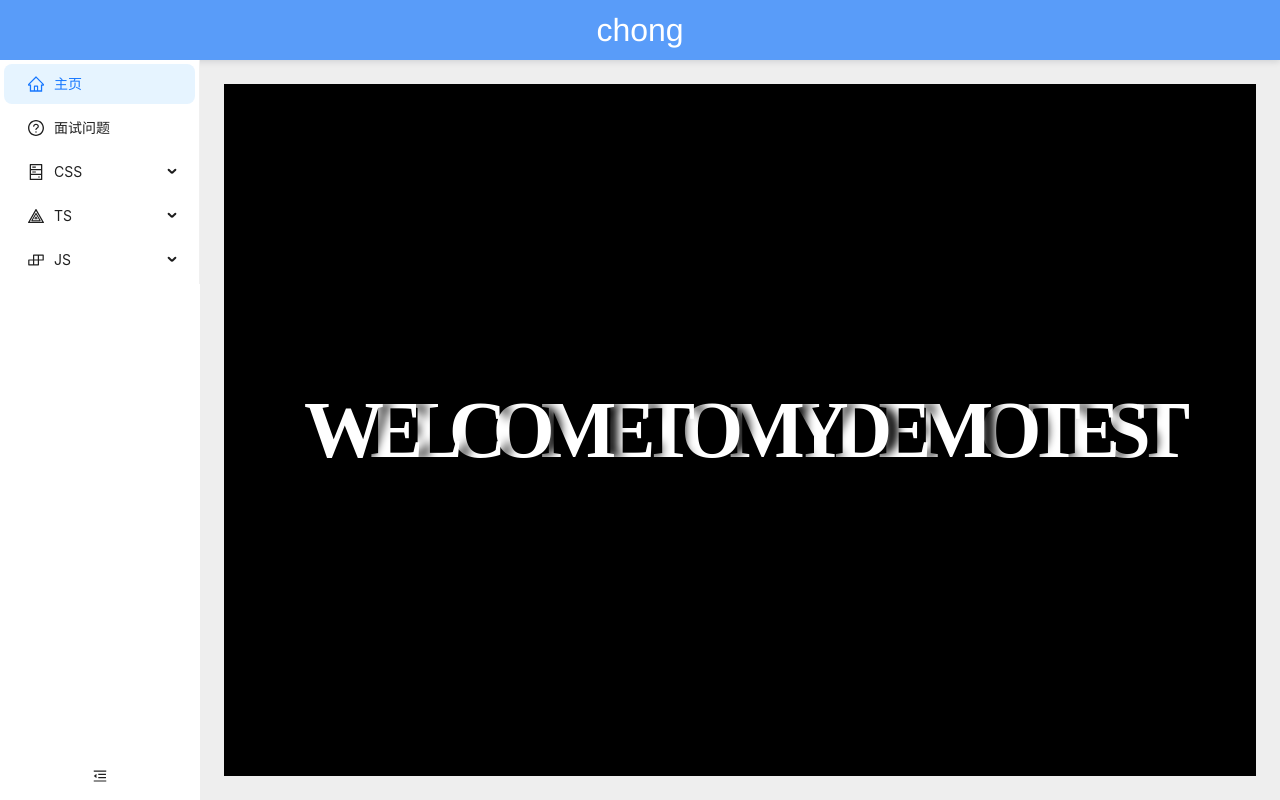
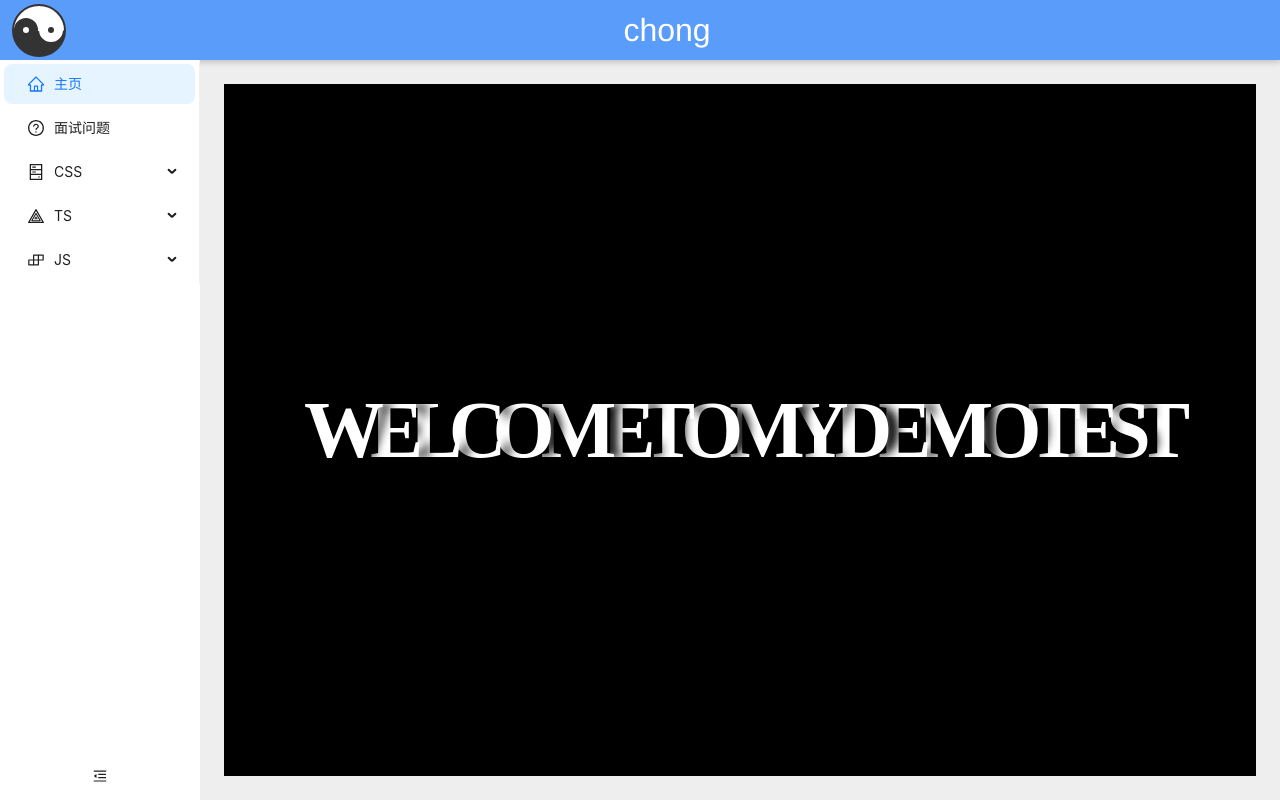
Before and after one commit to tbMakerXzj/myPrograme, a React (Create React App) app: page /#/dashboard in a window 1280 px wide. Built offline with nearby package versions, Linux system fonts and the light colour scheme.

Commit message:
fix: css test

```diff
--- a/src/pages/component/layoutCom/Header/index.css
+++ b/src/pages/component/layoutCom/Header/index.css
@@ -1,8 +1,8 @@
 .headerWrapper {
   height: 60px;
-  box-shadow: 0px 2px 6px 0px rgba(0, 21, 41, 0.12);
+  box-shadow: 0px 3px 5px 0px rgba(0, 0, 0, 0.16);
   display: flex;
-  justify-content: center;
+  /* justify-content: center; */
   align-items: center;
   font-size: 32px;
   color: #fff;
@@ -12,4 +12,85 @@
   top: 0;
   left: 0;
   width: 100%;
+  text-align: center;
+  padding: 0 12px;
 }
+
+.center{
+  margin: 0 auto;
+}
+
+.space-invader {
+  /* Modify size here: */
+  --block-size: 5px;
+
+  box-shadow: 0 0 0 var(--block-size) #333,
+  0 var(--block-size) 0 var(--block-size) #333,
+  calc(var(--block-size) * -2.5) calc(var(--block-size) * 1.5) 0 calc(var(--block-size) * .5) #333,
+  calc(var(--block-size) * 2.5) calc(var(--block-size) * 1.5) 0 calc(var(--block-size) * .5) #333,
+  calc(var(--block-size) * -3) calc(var(--block-size) * -3) 0 0 #333,
+  calc(var(--block-size) * 3) calc(var(--block-size) * -3) 0 0 #333,
+  calc(var(--block-size) * -2) calc(var(--block-size) * -2) 0 0 #333,
+  calc(var(--block-size) * 2) calc(var(--block-size) * -2) 0 0 #333,
+  calc(var(--block-size) * -3) calc(var(--block-size) * -1) 0 0 #333,
+  calc(var(--block-size) * -2) calc(var(--block-size) * -1) 0 0 #333,
+  calc(var(--block-size) * 2) calc(var(--block-size) * -1) 0 0 #333,
+  calc(var(--block-size) * 3) calc(var(--block-size) * -1) 0 0 #333,
+  calc(var(--block-size) * -4) 0 0 0 #333,
+  calc(var(--block-size) * -3) 0 0 0 #333,
+  calc(var(--block-size) * 3) 0 0 0 #333,
+  calc(var(--block-size) * 4) 0 0 0 #333,
+  calc(var(--block-size) * -5) var(--block-size) 0 0 #333,
+  calc(var(--block-size) * -4) var(--block-size) 0 0 #333,
+  calc(var(--block-size) * 4) var(--block-size) 0 0 #333,
+  calc(var(--block-size) * 5) var(--block-size) 0 0 #333,
+  calc(var(--block-size) * -5) calc(var(--block-size) * 2) 0 0 #333,
+  calc(var(--block-size) * 5) calc(var(--block-size) * 2) 0 0 #333,
+  calc(var(--block-size) * -5) calc(var(--block-size) * 3) 0 0 #333,
+  calc(var(--block-size) * -3) calc(var(--block-size) * 3) 0 0 #333,
+  calc(var(--block-size) * 3) calc(var(--block-size) * 3) 0 0 #333,
+  calc(var(--block-size) * 5) calc(var(--block-size) * 3) 0 0 #333,
+  calc(var(--block-size) * -2) calc(var(--block-size) * 4) 0 0 #333,
+  calc(var(--block-size) * -1) calc(var(--block-size) * 4) 0 0 #333,
+  var(--block-size) calc(var(--block-size) * 4) 0 0 #333,
+  calc(var(--block-size) * 2) calc(var(--block-size) * 4) 0 0 #333;
+  background: #333;
+  width: var(--block-size);
+  height: var(--block-size);
+  overflow: hidden;
+}
+.yin-yang {
+  width: 50px;
+  box-sizing: content-box;
+  height: 25px;
+  background: #fff;
+  border-color: #333;
+  border-style: solid;
+  border-width: 2px 2px 26px 2px;
+  border-radius: 100%;
+  position: relative;
+}
+.yin-yang:before {
+  content: "";
+  position: absolute;
+  top: 50%;
+  left: 0;
+  background: #fff;
+  border: 9.4px solid #333;
+  border-radius: 100%;
+  width: 6.25px;
+  height: 6.25px;
+  box-sizing: content-box;
+}
+.yin-yang:after {
+  content: "";
+  position: absolute;
+  top: 50%;
+  left: 50%;
+  background: #333;
+  border: 9.4px solid #fff;
+  border-radius: 100%;
+  width: 6.25px;
+  height: 6.25px;
+  box-sizing: content-box;
+}
--- a/src/pages/component/layoutCom/Header/index.tsx
+++ b/src/pages/component/layoutCom/Header/index.tsx
@@ -1,7 +1,12 @@
 import React from "react";
 import "./index.css";
 const Header: React.FC = () => {
-  return <div className="headerWrapper">chong</div>;
+  return (
+    <div className="headerWrapper">
+      <div className="yin-yang" />
+      <div className="center">chong</div>
+    </div>
+  );
 };
 
 export default Header;
--- a/src/pages/cssFolder/css2/index.tsx
+++ b/src/pages/cssFolder/css2/index.tsx
@@ -1,31 +1,38 @@
-import React from 'react';
-
-// import ModuleWrapper from "@/pages/component/moduleWrapper";
-import style from './index.module.css';
-import ModuleWrapper from '@/pages/component/moduleWrapper';
-import bigImg from '@/pages/assets/1.png';
-import smallImg from '@/pages/assets/2.jpg';
+import React from "react";
+import style from "./index.module.css";
+import ModuleWrapper from "@/pages/component/moduleWrapper";
+import bigImg from "@/pages/assets/1.png";
+import smallImg from "@/pages/assets/2.jpg";
 
 const Css2Component = () => {
+  const a = new Boolean(true);
+  const b: boolean = true;
+  console.log(a === b);
   return (
     <>
       <ModuleWrapper width={450}>
+        <div className="space-invader" />
+
         <h2>多行文本溢出</h2>
         <p className={style.single}>
-          Lorem ipsum dolor sit amet consectetur adipisicing elit. Officiis labore corporis similique quos necessitatibus voluptatem
-          cupiditate fugiat deleniti earum omnis! Quidem eum dignissimos obcaecati officia ratione eius aut quis placeat tempora earum,
-          exercitationem voluptatibus ducimus iste itaque error nobis. Deleniti minus fugit sint dolores corrupti itaque, doloremque atque
-          distinctio repudiandae debitis laborum laudantium consequatur voluptatum inventore voluptate perspiciatis quas ea! Itaque illo
-          officiis magnam natus, corrupti commodi ipsa quia eius cum laudantium cumque dicta, saepe in a quod ea sed? Doloremque blanditiis
-          at voluptatibus iste expedita ut eius quaerat officiis deleniti hic quo labore eligendi, quod dolorum numquam optio quisquam?
+          Lorem ipsum dolor sit amet consectetur adipisicing elit. Officiis labore corporis similique quos
+          necessitatibus voluptatem cupiditate fugiat deleniti earum omnis! Quidem eum dignissimos obcaecati officia
+          ratione eius aut quis placeat tempora earum, exercitationem voluptatibus ducimus iste itaque error nobis.
+          Deleniti minus fugit sint dolores corrupti itaque, doloremque atque distinctio repudiandae debitis laborum
+          laudantium consequatur voluptatum inventore voluptate perspiciatis quas ea! Itaque illo officiis magnam natus,
+          corrupti commodi ipsa quia eius cum laudantium cumque dicta, saepe in a quod ea sed? Doloremque blanditiis at
+          voluptatibus iste expedita ut eius quaerat officiis deleniti hic quo labore eligendi, quod dolorum numquam
+          optio quisquam?
         </p>
         <p className={style.multi}>
-          Lorem ipsum dolor sit amet consectetur adipisicing elit. Autem nihil quibusdam quod quo nesciunt asperiores nisi quae molestias
-          laudantium, doloribus veritatis neque saepe nemo rerum non laboriosam ipsam? Dolore quisquam, ea ullam cum exercitationem mollitia
-          provident. Recusandae enim aperiam minus neque praesentium soluta debitis eveniet ullam dicta, cum repellat provident voluptas.
-          Quisquam voluptatibus veritatis eos! Architecto saepe, modi possimus ea vitae aperiam temporibus sed dolorem, quae minus labore.
-          Et ab libero non incidunt, ea, minima itaque, maiores ipsam qui soluta deserunt reiciendis necessitatibus adipisci. Molestiae quis
-          quaerat quas iusto rerum! Suscipit reprehenderit ullam officia tempora molestiae modi accusamus quo animi.
+          Lorem ipsum dolor sit amet consectetur adipisicing elit. Autem nihil quibusdam quod quo nesciunt asperiores
+          nisi quae molestias laudantium, doloribus veritatis neque saepe nemo rerum non laboriosam ipsam? Dolore
+          quisquam, ea ullam cum exercitationem mollitia provident. Recusandae enim aperiam minus neque praesentium
+          soluta debitis eveniet ullam dicta, cum repellat provident voluptas. Quisquam voluptatibus veritatis eos!
+          Architecto saepe, modi possimus ea vitae aperiam temporibus sed dolorem, quae minus labore. Et ab libero non
+          incidunt, ea, minima itaque, maiores ipsam qui soluta deserunt reiciendis necessitatibus adipisci. Molestiae
+          quis quaerat quas iusto rerum! Suscipit reprehenderit ullam officia tempora molestiae modi accusamus quo
+          animi.
         </p>
       </ModuleWrapper>
       <ModuleWrapper>
--- a/src/pages/jsFolder/js1/index.tsx
+++ b/src/pages/jsFolder/js1/index.tsx
@@ -1,5 +1,5 @@
 import React from "react";
-import ModuleWrapper from "../../component/moduleWrapper";
+import ModuleWrapper from "@/pages/component/moduleWrapper";
 
 const arr = [
   { a: 1, b: 2 },
--- a/src/pages/types/common.ts
+++ b/src/pages/types/common.ts
@@ -28,3 +28,8 @@ export interface ModuleWrapperProps {
 export type Optional<T, K extends keyof T> = Omit<T, K> & Partial<Pick<T, K>>;
 
 export type Optional1<T, K extends keyof T> = Pick<T, K> & Partial<Omit<T, K>>;
+
+// Partial 实现原理
+type myPartial<T> = {
+  [P in keyof T]?: T[P];
+};
```
